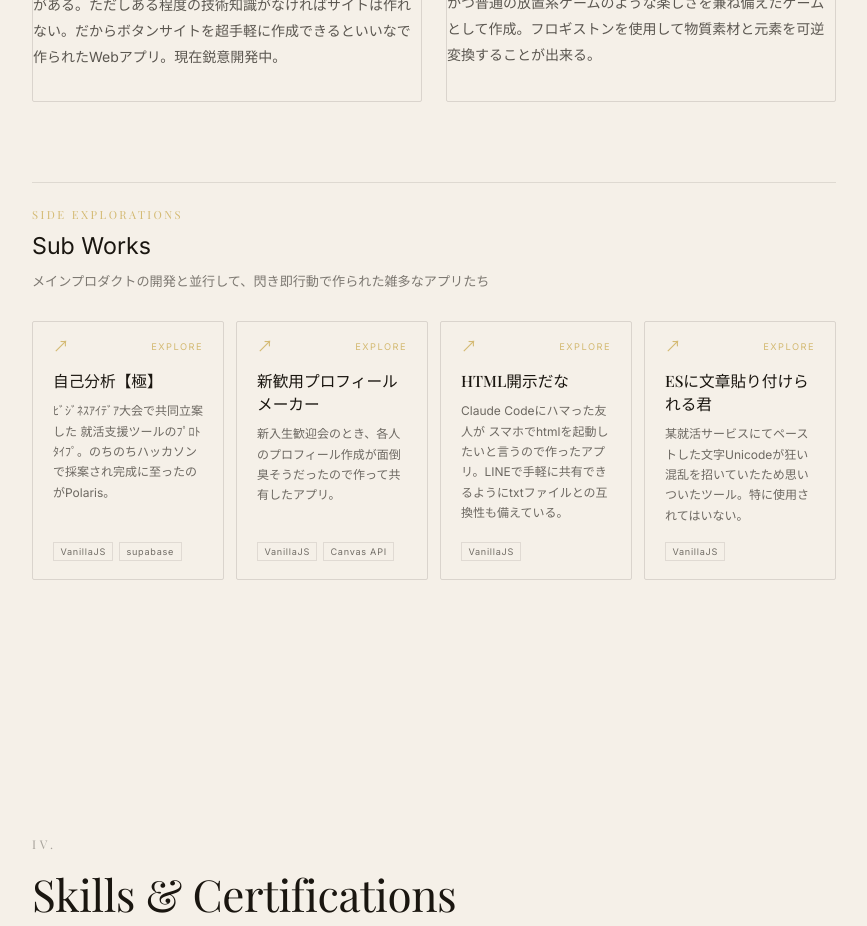
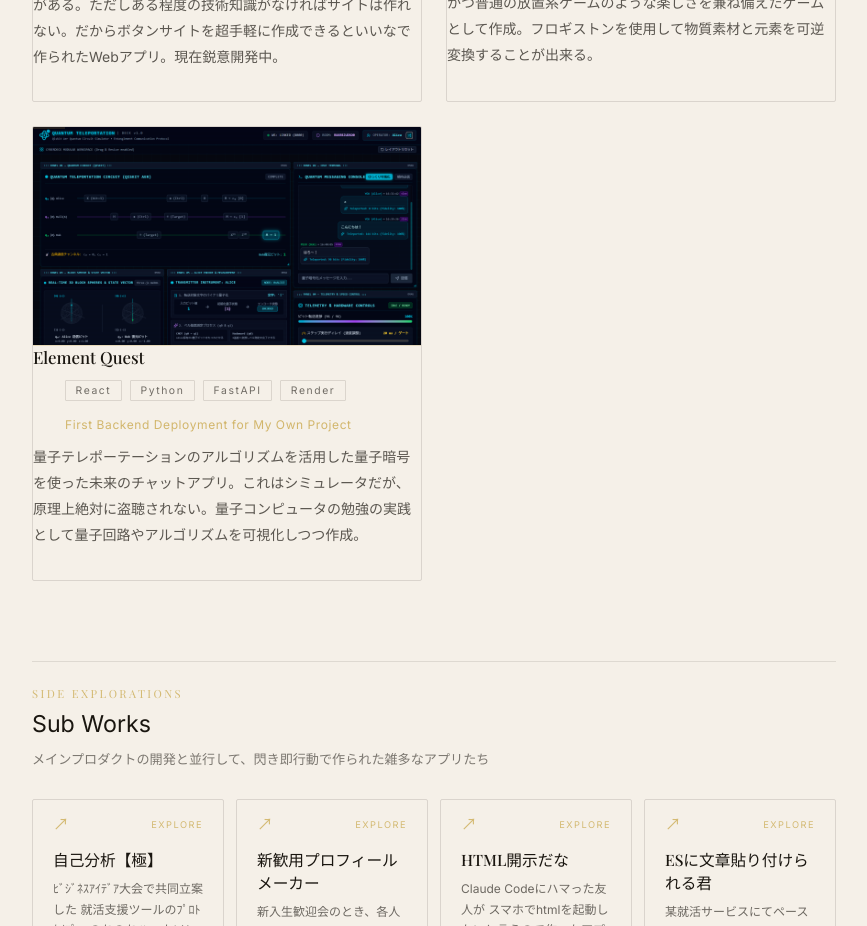
Before and after one commit to luminous-luca-dev/LucaHome, a Next.js app: page / in a window 1280 px wide. Shown: the part 2460-3386 px from the top of the page, without its empty margins (206-1073 px from the left). Built offline with nearby package versions, Linux system fonts and the light colour scheme.

Commit message:
量子チャットをバックエンドも含めてデプロイしたので追加記載。

```diff
--- a/app/page.tsx
+++ b/app/page.tsx
@@ -30,6 +30,9 @@ const WORKS = [
 
   { title: 'Element Quest', href: 'https://element-quest.pages.dev', image: '/works/element.png',
     tags: ["React","Vite","Zustand"], metrics: '5 gameplay systems', desc: '錬金術と化学を融合し、中高化学の学習を補佐するような、かつ普通の放置系ゲームのような楽しさを兼ね備えたゲームとして作成。フロギストンを使用して物質素材と元素を可逆変換することが出来る。' },
+
+  { title: 'Element Quest', href: 'https://quantum-chat-61o.pages.dev', image: '/works/quantum-chat.png',
+    tags: ["React","Python","FastAPI","Render"], metrics: 'First Backend Deployment for My Own Project', desc: '量子テレポーテーションのアルゴリズムを活用した量子暗号を使った未来のチャットアプリ。これはシミュレータだが、原理上絶対に盗聴されない。量子コンピュータの勉強の実践として量子回路やアルゴリズムを可視化しつつ作成。' },
 ];
 
 const SUB_WORKS = [
```
Also changed, not shown: public/works/quantum-chat.png (added).
